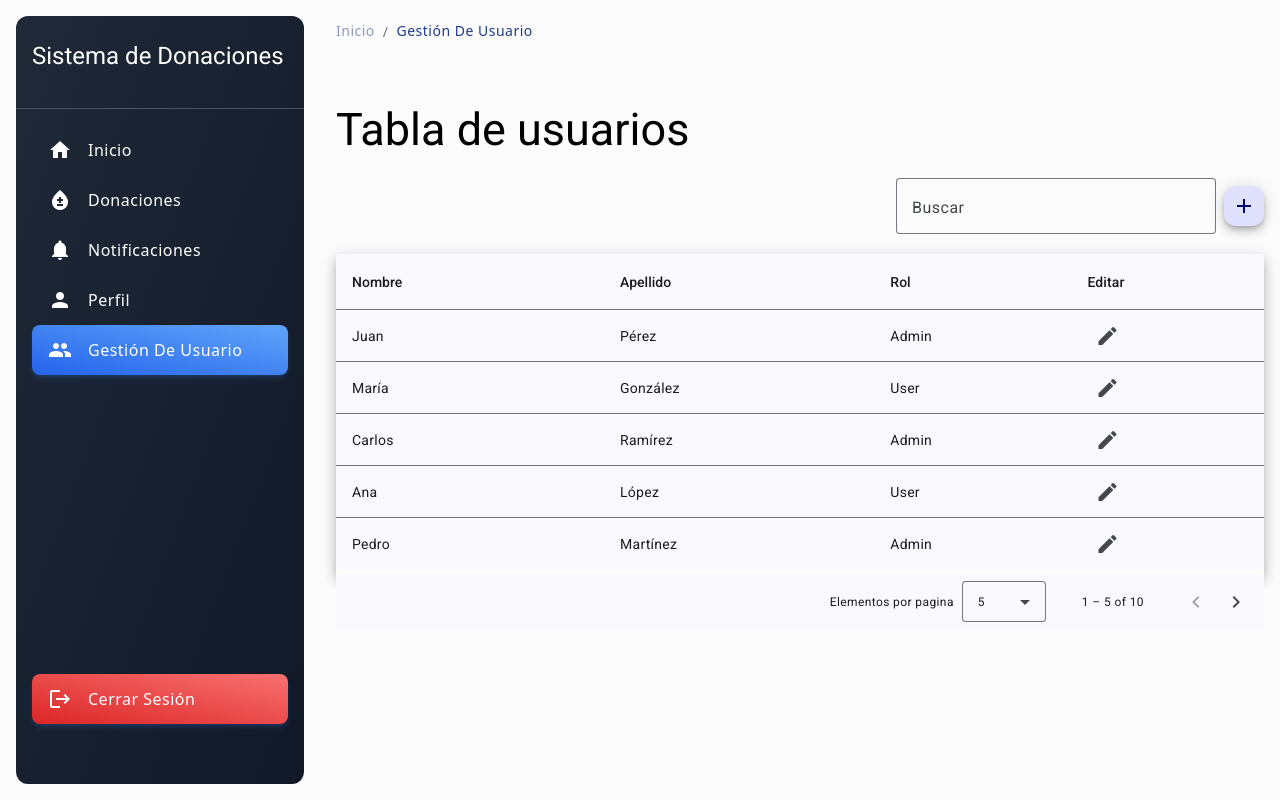
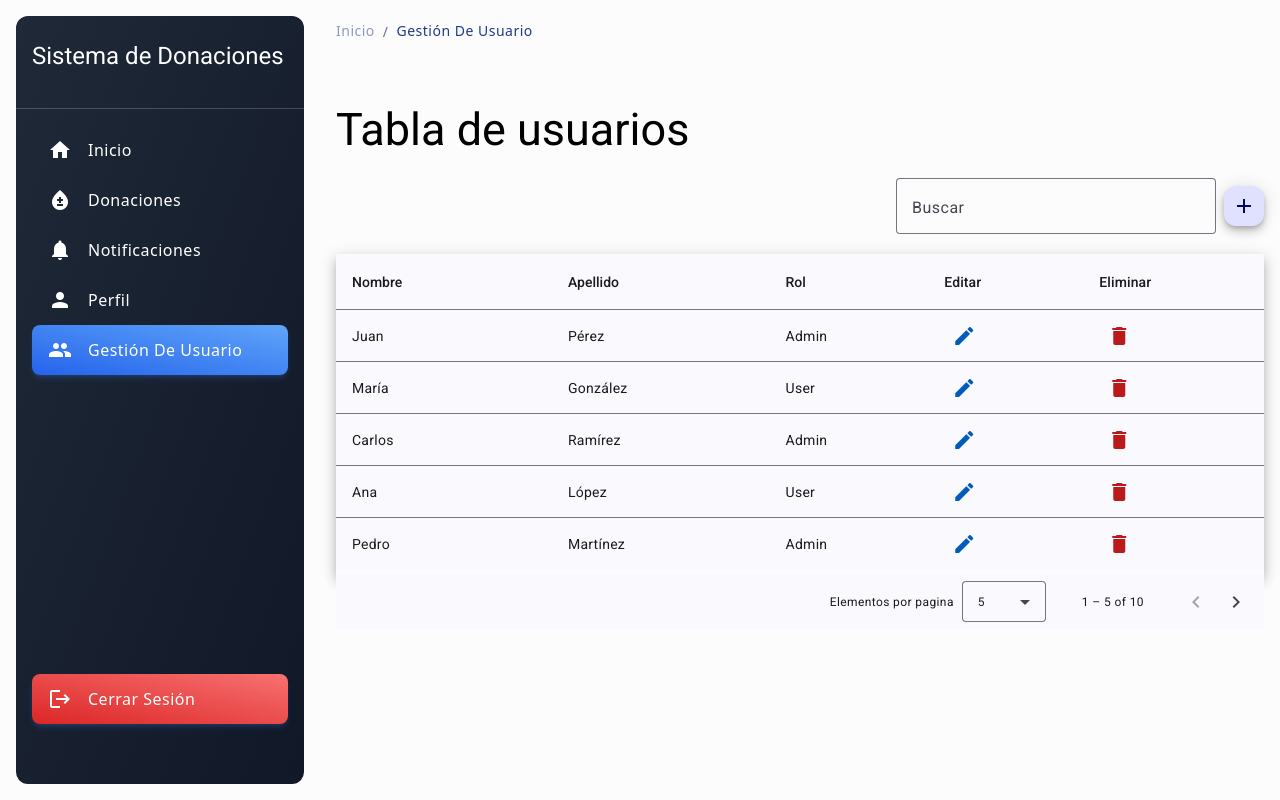
Before and after one commit to nlh-dev/sistema_de_donaciones-web, an Angular app: page /gestion-usuario in a window 1280 px wide. Built offline with nearby package versions, Linux system fonts and the light colour scheme.

Commit message:
add color of icon

```diff
--- a/src/app/components/table/table.component.html
+++ b/src/app/components/table/table.component.html
@@ -37,8 +37,8 @@
                     {{ item.title }}
                 </th>
                 <td mat-cell *matCellDef="let row" (click)="editDataDialog(row)">
-                    <button mat-icon-button>
-                        <mat-icon>{{item.icon}}</mat-icon>
+                    <button mat-icon-button >
+                        <mat-icon [color]="item.color">{{item.icon}}</mat-icon>
                     </button>
                 </td>
             </ng-container>
--- a/src/app/interfaces/table.interface.ts
+++ b/src/app/interfaces/table.interface.ts
@@ -4,6 +4,7 @@ export interface IColumns {
     type: typesColumns;
     link?: string;
     icon?: string;
+    color?: string;
 }
 
 export type typesColumns = 'string' | 'links' | 'icon';
--- a/src/app/users/user.data.ts
+++ b/src/app/users/user.data.ts
@@ -27,8 +27,16 @@ export const columns: IColumns[] = [
         title: 'Editar',
         name: 'edit',
         type: 'icon',
-        icon: 'edit'
-    }
+        icon: 'edit',
+        color: 'primary'
+    },
+    {
+        title: 'Eliminar',
+        name: 'delete',
+        type: 'icon',
+        icon: 'delete',
+        color: 'warn'
+    },
 ]
 
 export const dataTable: IUsers[] = [
```
Also changed, not shown: src/app/components/table/table.component.ts (line endings or trailing spaces).
